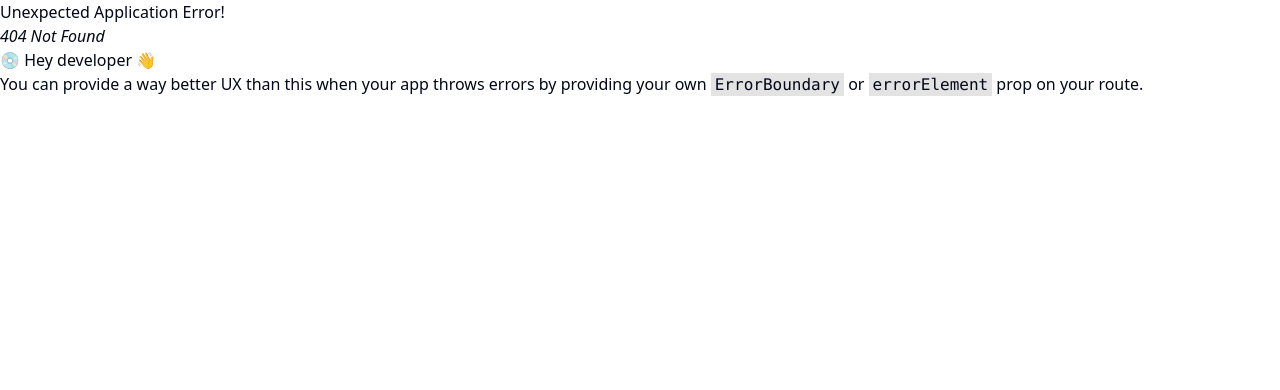
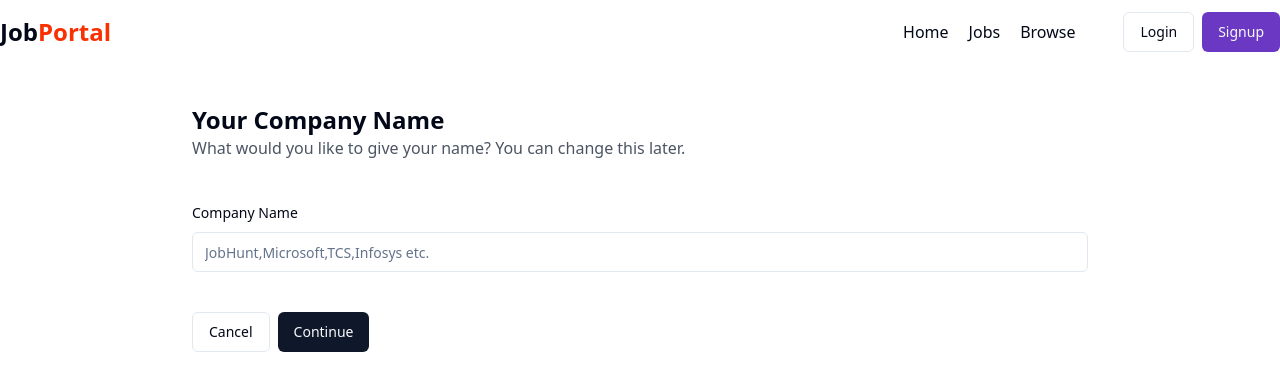
Before and after one commit to ksajeb/JOB-PORTAL, a React (Vite) app in the folder frontend/: page /admin/companies/create in a window 1280 px wide. Before the commit this address had no page. Shown: the top 390 px of the page. Built offline with nearby package versions, Linux system fonts and the light colour scheme.

Commit message:
Make a add companies from frontend and design a page for list your company

```diff
--- /dev/null
+++ b/frontend/src/admin/Companies.jsx
@@ -0,0 +1,25 @@
+import Navbar from "@/components/shared/Navbar";
+import { Button } from "@/components/ui/button";
+import { Input } from "@/components/ui/input";
+import CompaniesTable from "./CompaniesTable";
+import { useNavigate } from "react-router-dom";
+
+function Companies() {
+  const navigate = useNavigate();
+  return (
+    <div>
+      <Navbar />
+      <div className="max-w-6xl mx-auto my-10">
+        <div className=" flex items-center justify-between my-5 ">
+          <Input className="w-fit" placeholder="Filter by name" />
+          <Button onClick={() => navigate("/admin/companies/create")}>
+            New Company
+          </Button>
+        </div>
+        <CompaniesTable />
+      </div>
+    </div>
+  );
+}
+
+export default Companies;
--- /dev/null
+++ b/frontend/src/admin/CompaniesTable.jsx
@@ -0,0 +1,58 @@
+import { Avatar, AvatarImage } from "@/components/ui/avatar";
+import {
+  Popover,
+  PopoverContent,
+  PopoverTrigger,
+} from "@/components/ui/popover";
+import {
+  Table,
+  TableBody,
+  TableCaption,
+  TableCell,
+  TableHead,
+  TableHeader,
+  TableRow,
+} from "@/components/ui/table";
+import { Edit2, MoreHorizontalIcon } from "lucide-react";
+
+const CompaniesTable = () => {
+  return (
+    <div>
+      <Table>
+        <TableCaption>A list of your recent registered companies.</TableCaption>
+        <TableHeader>
+          <TableRow>
+            <TableHead>Logo</TableHead>
+            <TableHead>Name</TableHead>
+            <TableHead>Date</TableHead>
+            <TableHead className="text-right">Action</TableHead>
+          </TableRow>
+        </TableHeader>
+        <TableBody>
+          <TableCell>
+            <Avatar>
+              <AvatarImage src="https://www.shutterstock.com/image-vector/circle-line-simple-design-logo-600nw-2174926871.jpg"></AvatarImage>
+            </Avatar>
+          </TableCell>
+          <TableCell>Company Name</TableCell>
+          <TableCell>02-10-2024</TableCell>
+          <TableCell className="text-right cursor-pointer">
+            <Popover>
+              <PopoverTrigger>
+                <MoreHorizontalIcon></MoreHorizontalIcon>
+              </PopoverTrigger>
+              <PopoverContent className="w-32">
+                <div className="flex items-center gap-2 cursor-pointer w-fit">
+                  <Edit2 className="w-4 " />
+                  <span>Edit</span>
+                </div>
+              </PopoverContent>
+            </Popover>
+          </TableCell>
+        </TableBody>
+      </Table>
+    </div>
+  );
+};
+
+export default CompaniesTable;
--- /dev/null
+++ b/frontend/src/admin/CompanyCreate.jsx
@@ -0,0 +1,73 @@
+import Navbar from "@/components/shared/Navbar";
+import { Button } from "@/components/ui/button";
+import { Input } from "@/components/ui/input";
+import { Label } from "@/components/ui/label";
+import { setSingleCompany } from "@/redux/companySlice";
+import { COMPANY_API_END_POINT } from "@/utils/constant";
+import axios from "axios";
+import { useState } from "react";
+import { useDispatch } from "react-redux";
+import { useNavigate } from "react-router-dom";
+import { toast } from "sonner";
+
+const CompanyCreate = () => {
+  const navigate = useNavigate();
+  const [companyName, setCompanyName] = useState();
+  const dispatch = useDispatch();
+
+  const registerNewCompany = async () => {
+    try {
+      const res = await axios.post(
+        `${COMPANY_API_END_POINT}/register`,
+        { companyName },
+        {
+          headers: {
+            "Content-Type": "application/json",
+          },
+          withCredentials: true,
+        }
+      );
+      if (res?.data?.success) {
+        dispatch(setSingleCompany(res.data.company));
+        toast.success(res.data.message);
+        const companyId = res?.data?.company?._id;
+        navigate(`/admin/companies/${companyId}`);
+      }
+    } catch (error) {
+      console.log(error);
+    }
+  };
+
+  return (
+    <div>
+      <Navbar />
+      <div className="max-w-4xl mx-auto">
+        <div className="my-10">
+          <h1 className="font-bold text-2xl">Your Company Name</h1>
+          <p className="text-gray-600 ">
+            What would you like to give your name? You can change this later.
+          </p>
+        </div>
+
+        <Label>Company Name</Label>
+        <Input
+          type="text"
+          className="my-2"
+          placeholder="JobHunt,Microsoft,TCS,Infosys etc."
+          onChange={(e) => setCompanyName(e.target.value)}
+        />
+        <div className="flex items-center gap-2 my-10">
+          <Button
+            variant="outline"
+            onClick={() => navigate("/admin/companies")}
+          >
+            Cancel{" "}
+          </Button>
+          <Button onClick={registerNewCompany}>Continue</Button>
+        </div>
+      </div>
+    </div>
+  );
+};
+
+export default CompanyCreate;
--- /dev/null
+++ b/frontend/src/admin/CompanySetup.jsx
@@ -0,0 +1,10 @@
+import Navbar from "@/components/shared/Navbar";
+
+const CompanySetup = () => {
+  return <div>
+    <Navbar/>
+
+  </div>;
+};
+
+export default CompanySetup;
--- a/frontend/src/components/Home.jsx
+++ b/frontend/src/components/Home.jsx
@@ -4,9 +4,19 @@ import HeroSection from "./HeroSection";
 import LatestJobs from "./LatestJobs";
 import Navbar from "./shared/Navbar";
 import useGetAllJobs from "@/hooks/useGetAllJobs";
+import { useSelector } from "react-redux";
+import { useEffect } from "react";
+import { useNavigate } from "react-router-dom";
 
 const Home = () => {
   useGetAllJobs();
+  const { user } = useSelector((store) => store.auth);
+  const navigate = useNavigate();
+  useEffect(() => {
+    if (user?.role === "recruiter") {
+      navigate("/admin/companies");
+    }
+  }, []);
   return (
     <div>
       <Navbar />
--- a/frontend/src/components/UpdateProfileDialog.jsx
+++ b/frontend/src/components/UpdateProfileDialog.jsx
@@ -157,7 +157,7 @@ function UpdateProfileDialog({ open, setOpen }) {
                 />
               </div>
 
-              <div className="grid grid-cols-4 items-center gap-4">
+              <div className="grid grid-cols-4 items-center gap-4  cursor-pointer">
                 <Label htmlFor="file" className="text-right">
                   Resume
                 </Label>
--- a/frontend/src/components/shared/Navbar.jsx
+++ b/frontend/src/components/shared/Navbar.jsx
@@ -39,6 +39,17 @@ const Navbar = () => {
         </div>
         <div className="flex items-center gap-12">
           <ul className="flex font-medium items-center gap-5">
+            {user && user.role === "recruiter" ? (
+              <>
+                <li>
+                  <Link to="/admin/companies">Companies</Link>
+                </li>
+                <li>
+                  <Link to="/admin/jobs">Jobs</Link>
+                </li>
+              </>
+            ) : (
+              <>
                 <li>
                   <Link to="/">Home</Link>
                 </li>
@@ -48,6 +59,8 @@ const Navbar = () => {
                 <li>
                   <Link to="/browse">Browse</Link>
                 </li>
+              </>
+            )}
           </ul>
           {!user ? (
             <div className="flex items-center gap-2">
@@ -90,12 +103,15 @@ const Navbar = () => {
                   </div>
                 </div>
                 <div className="flex flex-col gap-3 my-2 text-gray-600">
+                  {user && user.role === "student" && (
                     <div className="flex w-fit items-center gap-2 cursor-pointer">
                       <User2></User2>
                       <Button variant="link">
                         <Link to="/profile">View Profile</Link>
                       </Button>
                     </div>
+                  )}
+
                   <div className="flex w-fit items-center gap-2 cursor-pointer">
                     <LogOut />
                     <Button onClick={logoutHandler} variant="link">
--- /dev/null
+++ b/frontend/src/redux/companySlice.js
@@ -0,0 +1,15 @@
+import { createSlice } from "@reduxjs/toolkit";
+
+const companySlice = createSlice({
+  name: "company",
+  initialState: {
+    singleCompany: null,
+  },
+  reducers: {
+    setSingleCompany: (state, action) => {
+      state.singleCompany = action.payload;
+    },
+  },
+});
+export const { setSingleCompany } = companySlice.actions;
+export default companySlice.reducer;
--- a/frontend/src/redux/store.js
+++ b/frontend/src/redux/store.js
@@ -1,6 +1,7 @@
 import { combineReducers, configureStore } from "@reduxjs/toolkit";
 import authSlice from "./authSlice.js";
 import jobSlice from "./jobSlice.js";
+import companySlice from "./companySlice.js";
 import {
   persistReducer,
   FLUSH,
@@ -21,6 +22,7 @@ const persistConfig = {
 const rootReducer = combineReducers({
   auth: authSlice,
   job: jobSlice,
+  company: companySlice,
 });
 
 const persistedReducer = persistReducer(persistConfig, rootReducer);
--- a/frontend/src/utils/constant.js
+++ b/frontend/src/utils/constant.js
@@ -1,3 +1,4 @@
 export const USER_API_END_POINT="http://localhost:8000/api/v1/user";
 export const JOB_API_END_POINT="http://localhost:8000/api/v1/job";
 export const APPLICATION_API_END_POINT="http://localhost:8000/api/v1/application";
+export const COMPANY_API_END_POINT="http://localhost:8000/api/v1/company";
```
Also changed, not shown: frontend/src/App.jsx (+15 -0 lines). Lines whose indentation alone changed are shown as unchanged.
